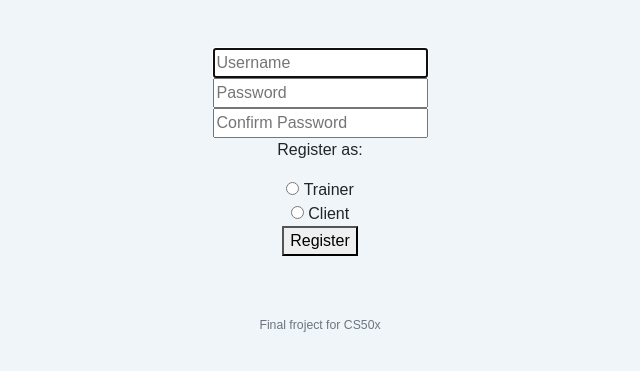
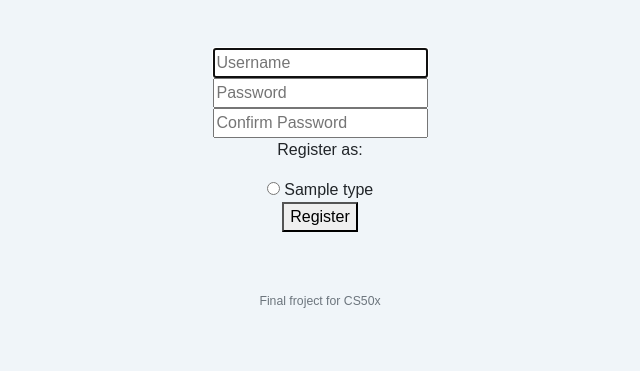
Before and after one commit to djoleb1/RoutineRoster, a Flask app: template templates/register.html in a window 1280 px wide. Shown: the part 66-437 px from the top of the page, without its empty margins (320-960 px from the left). Run offline with Flask 3, Linux system fonts and the light colour scheme; the template is opened without the code that fills it: most values are stand-ins (such as "Sample title", 1, 10 or a date in 2020); some libraries are stand-ins or nearby versions.

Commit message:
dynamically generating client/trainer radio for security reasons

```diff
--- a/app.py
+++ b/app.py
@@ -8,6 +8,8 @@ from helpers import apology, login_required
 app = Flask(__name__)
 
 db = SQL("sqlite:///routineroster.db")
+
+types = ["client", "trainer"]
 
 db.execute("""CREATE TABLE IF NOT EXISTS users (id INTEGER PRIMARY KEY AUTOINCREMENT NOT NULL,
                        username TEXT NOT NULL,
@@ -35,7 +37,7 @@ def index():
 @app.route("/register", methods=["GET", "POST"])
 def register():
     if request.method == "GET":
-        return render_template("register.html")
+        return render_template("register.html", types=types)
     else:
         # if request is POST - fetching data from frontend
         username = request.form.get("username")
@@ -69,14 +71,12 @@ def register():
 def login():
 
     # forget any user_id stored in session
-    session["user_id"] = ""
+    session.clear()
 
     # user sent a POST request
     if request.method == "POST":
 
         # checking is pass and username is provided
-
-        # Ensure username was submitted
         if not request.form.get("username"):
             return apology("must provide username", 403)
         elif not request.form.get("password"):
--- a/static/script.js
+++ b/static/script.js
@@ -10,3 +10,5 @@ document.querySelectorAll('.nav-link').forEach(n => n.addEventListener('click',
     hamburger.classList.remove('active');
     navbar.classList.remove('active');
 }))
+
+console.log("hi")
--- a/templates/layout.html
+++ b/templates/layout.html
@@ -13,7 +13,7 @@
     <link href="/static/favicon.ico" rel="icon">
     <link href="{{ url_for('static', filename='styles.css') }}" rel="stylesheet">
 
-    <script src="{{ url_for('static', filename='script.js') }}"></script>
+    <script src="{{ url_for('static', filename='script.js') }}" defer></script>
 
     <title>RoutineRoster: {% block title %}{% endblock %}</title>
 </head>
--- a/templates/register.html
+++ b/templates/register.html
@@ -18,11 +18,10 @@
         </div>
         <div>
             <p>Register as:</p>
-            <input type="radio" id="trainer" value="Trainer" name="reg-type">
-            <label for="trainer">Trainer</label><br>
-
-            <input type="radio" id="client" value="Client" name="reg-type">
-            <label for="trainer">Client</label><br>
+            {% for type in types %}
+                <input type="radio" id="{{ type }}" value="{{ type }}" name="reg-type">
+                <label for="trainer">{{ type.title() }}</label><br>
+            {% endfor %}
         </div>
         <div>
             <button type="submit">Register</button>
```
Also changed, not shown: routineroster.db, 2 other files.
